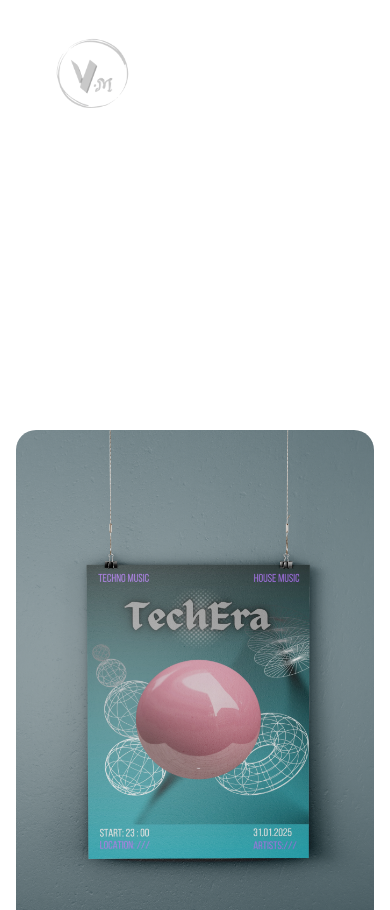
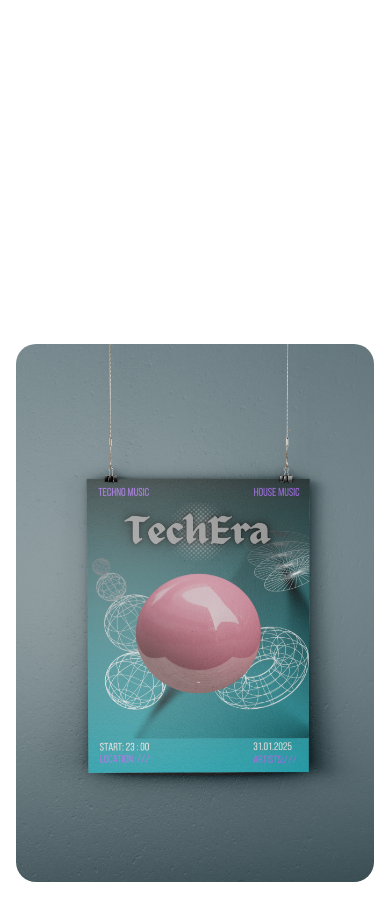
Before and after one commit to Valentin993/Portfolio, a Next.js app: page /techera in a window 390 px wide. Shown: the top 910 px of the page. Built offline with nearby package versions, Linux system fonts and the light colour scheme.

Commit message:
Hidden logo for mobile version

```diff
--- a/app/components/Header.js
+++ b/app/components/Header.js
@@ -30,8 +30,8 @@ export default function Header() {
         }}
         className="container px-4"
       >
-        <nav className="flex items-center justify-between flex-wrap">
-          <div>
+        <nav className="flex items-center justify-end lg:justify-between flex-wrap">
+          <div className="hidden lg:block">
             <Link href="/">
               <Image
                 className="opacity-60 hover:opacity-100"
@@ -59,7 +59,7 @@ export default function Header() {
             <Link href="/contact-form">Contact</Link>
           </div>
 
-          <div className="flex flex-col lg:hidden relative">
+          <div className="flex flex-col lg:hidden relative pt-3">
             <Link href="#" onClick={toggleMenu}>
               <Image
                 src={hm}
```
